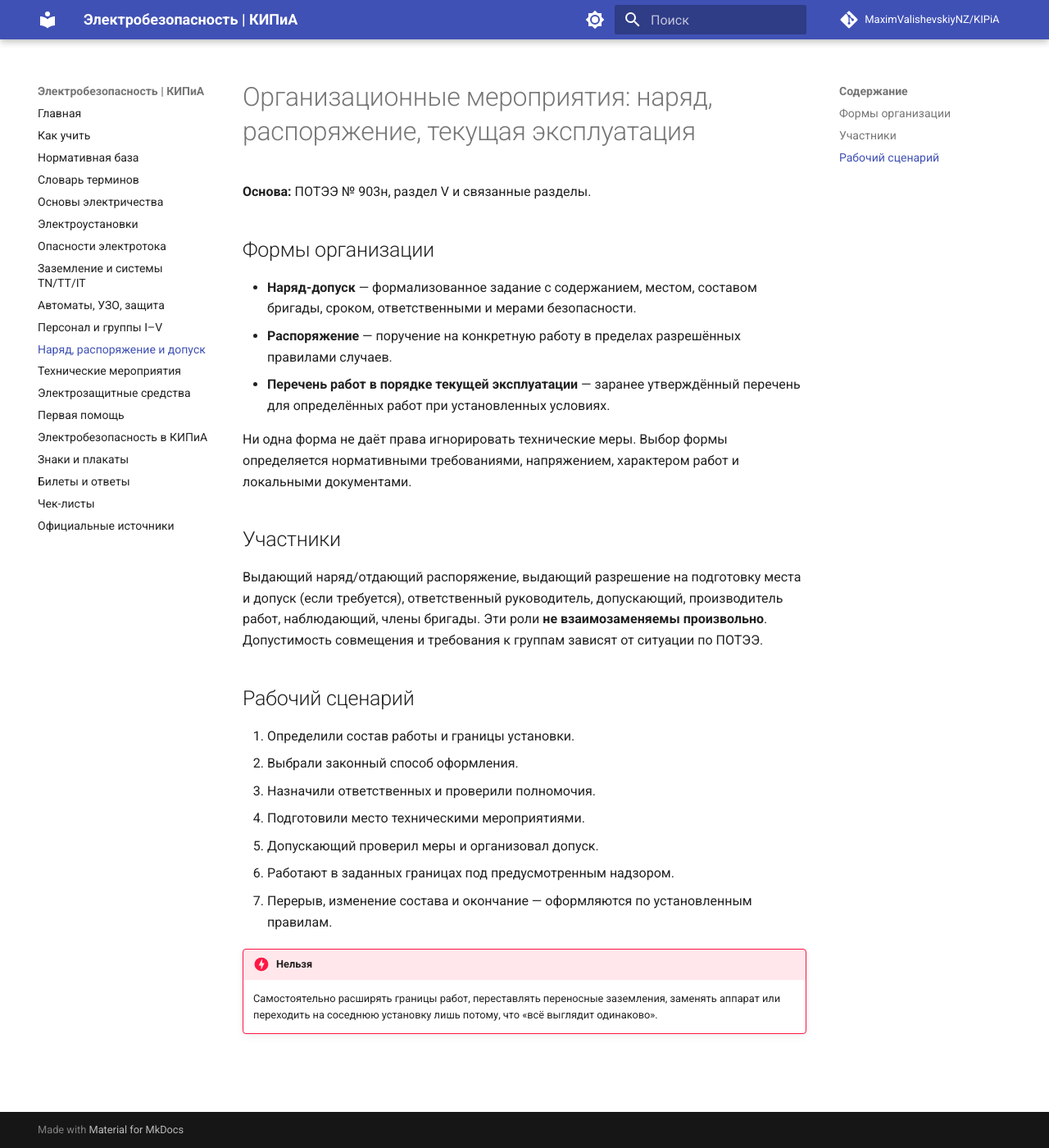
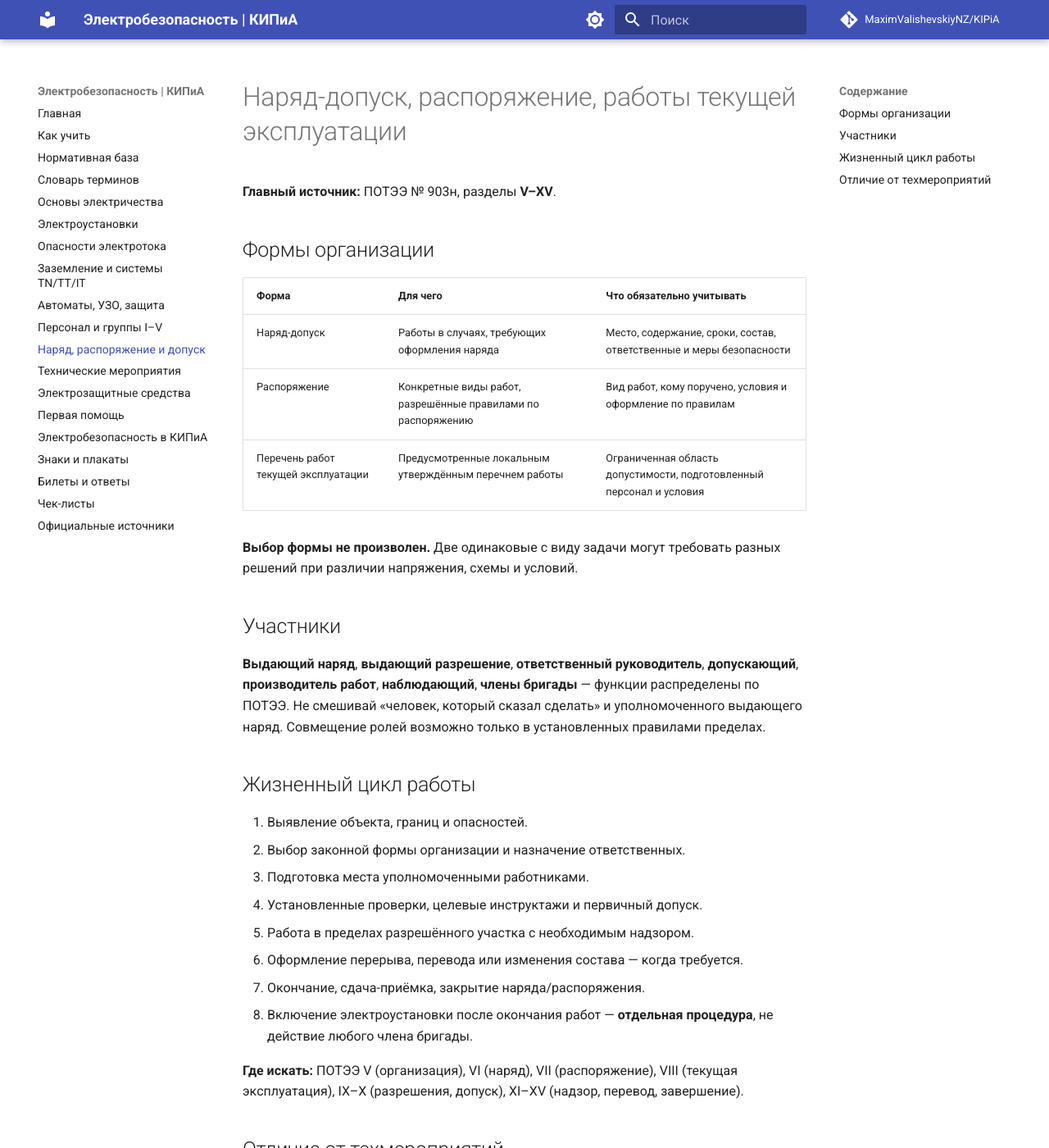
Before and after one commit to MaximValishevskiyNZ/KIPiA, an MkDocs documentation site: the page built from docs/09-work-permits.md, in a window 1280 px wide and 1400 px high. Shown: the whole window at 82% size. Built offline with MkDocs 1.6.1 and Material for MkDocs 9.7.7, drawn with Linux system fonts in a browser that asks for light colours; comment, search, counter and statistics services are not loaded; some of the changed text lies outside the part shown.

Commit message:
docs: аудит безопасности, юридического статуса и процедур

```diff
--- a/docs/09-work-permits.md
+++ b/docs/09-work-permits.md
@@ -1,28 +1,39 @@
-# Организационные мероприятия: наряд, распоряжение, текущая эксплуатация
+# Наряд-допуск, распоряжение, работы текущей эксплуатации
 
-**Основа:** ПОТЭЭ № 903н, раздел V и связанные разделы.
+**Главный источник:** ПОТЭЭ № 903н, разделы **V–XV**.
 
 ## Формы организации
 
-* **Наряд-допуск** — формализованное задание с содержанием, местом, составом бригады, сроком, ответственными и мерами безопасности.
-* **Распоряжение** — поручение на конкретную работу в пределах разрешённых правилами случаев.
-* **Перечень работ в порядке текущей эксплуатации** — заранее утверждённый перечень для определённых работ при установленных условиях.
+| Форма | Для чего | Что обязательно учитывать |
+| --- | --- | --- |
+| Наряд-допуск | Работы в случаях, требующих оформления наряда | Место, содержание, сроки, состав, ответственные и меры безопасности |
+| Распоряжение | Конкретные виды работ, разрешённые правилами по распоряжению | Вид работ, кому поручено, условия и оформление по правилам |
+| Перечень работ текущей эксплуатации | Предусмотренные локальным утверждённым перечнем работы | Ограниченная область допустимости, подготовленный персонал и условия |
 
-Ни одна форма не даёт права игнорировать технические меры. Выбор формы определяется нормативными требованиями, напряжением, характером работ и локальными документами.
+**Выбор формы не произволен.** Две одинаковые с виду задачи могут требовать разных решений при различии напряжения, схемы и условий.
 
 ## Участники
 
-Выдающий наряд/отдающий распоряжение, выдающий разрешение на подготовку места и допуск (если требуется), ответственный руководитель, допускающий, производитель работ, наблюдающий, члены бригады. Эти роли **не взаимозаменяемы произвольно**. Допустимость совмещения и требования к группам зависят от ситуации по ПОТЭЭ.
+**Выдающий наряд**, **выдающий разрешение**, **ответственный руководитель**, **допускающий**, **производитель работ**, **наблюдающий**, **члены бригады** — функции распределены по ПОТЭЭ. Не смешивай «человек, который сказал сделать» и уполномоченного выдающего наряд. Совмещение ролей возможно только в установленных правилами пределах.
 
-## Рабочий сценарий
+## Жизненный цикл работы
 
-1. Определили состав работы и границы установки.
-2. Выбрали законный способ оформления.
-3. Назначили ответственных и проверили полномочия.
-4. Подготовили место техническими мероприятиями.
-5. Допускающий проверил меры и организовал допуск.
-6. Работают в заданных границах под предусмотренным надзором.
-7. Перерыв, изменение состава и окончание — оформляются по установленным правилам.
+1. Выявление объекта, границ и опасностей.
+2. Выбор законной формы организации и назначение ответственных.
+3. Подготовка места уполномоченными работниками.
+4. Установленные проверки, целевые инструктажи и первичный допуск.
+5. Работа в пределах разрешённого участка с необходимым надзором.
+6. Оформление перерыва, перевода или изменения состава — когда требуется.
+7. Окончание, сдача-приёмка, закрытие наряда/распоряжения.
+8. Включение электроустановки после окончания работ — **отдельная процедура**, не действие любого члена бригады.
 
-!!! danger "Нельзя"
-    Самостоятельно расширять границы работ, переставлять переносные заземления, заменять аппарат или переходить на соседнюю установку лишь потому, что «всё выглядит одинаково».
+**Где искать:** ПОТЭЭ V (организация), VI (наряд), VII (распоряжение), VIII (текущая эксплуатация), IX–X (разрешения, допуск), XI–XV (надзор, перевод, завершение).
+
+## Отличие от техмероприятий
+
+**Организационные меры** определяют *кто, где и на каком основании*. **Технические** обеспечивают требуемое состояние установки (отключения, проверка, заземления, ограждения и плакаты). Одно не заменяет другое.
+
+!!! warning "Ограничение"
+    Эта глава не задаёт исчерпывающий список работ, допустимых по распоряжению или текущей эксплуатации. Для конкретной задачи применяй точные пункты актуальной редакции ПОТЭЭ и утверждённые документы организации.
+
+[Порядок технических мероприятий](10-technical-actions.md) · [Сценарии](18-scenarios.md) · [Источники](17-sources.md)
```
